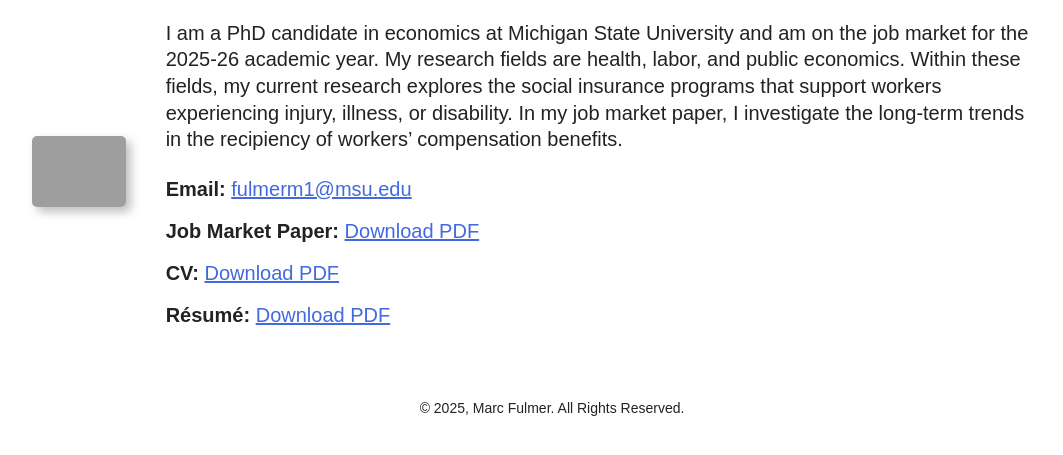
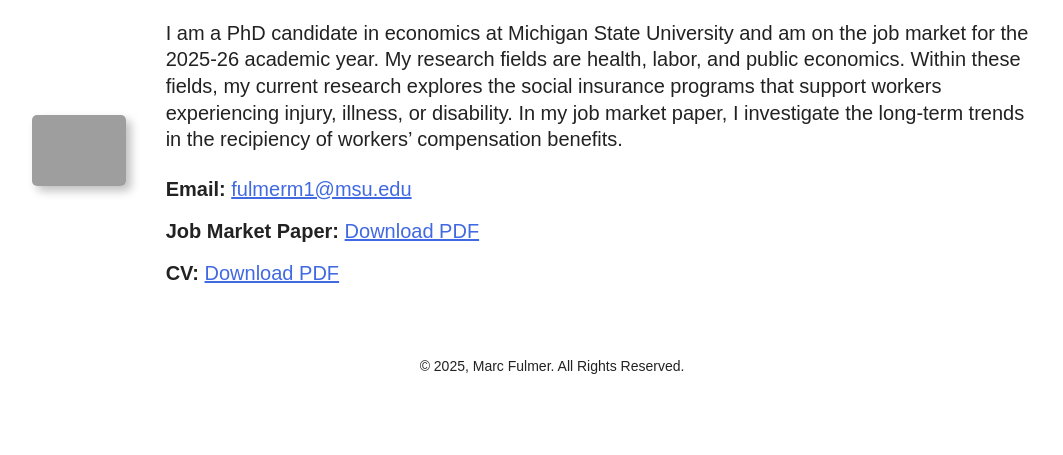
Before and after one commit to marcfulmer/marcfulmer.github.io, a plain HTML site: page index.html in a window 1280 px wide. Shown: the part 193-648 px from the top of the page, without its empty margins (108-1171 px from the left). Drawn offline with Linux system fonts and the light colour scheme; grey boxes are pictures that could not be loaded; a web font is replaced by a local one.

Commit message:
Update index.html

```diff
--- a/index.html
+++ b/index.html
@@ -76,7 +76,7 @@
   			<li><strong>Email:</strong> <a href="mailto:fulmerm1@msu.edu">fulmerm1@msu.edu</a></li>
   			<li><strong>Job Market Paper:</strong> <a href="MarcFulmerJMP.pdf" target="_blank" rel="noopener noreferrer">Download PDF</a></li>
   			<li><strong>CV:</strong> <a href="MarcFulmerCV.pdf" target="_blank" rel="noopener noreferrer">Download PDF</a></li>
-  			<li><strong>R&eacute;sum&eacute;:</strong> <a href="MarcFulmerResume.pdf" target="_blank" rel="noopener noreferrer">Download PDF</a></li>
+  			<!-- <li><strong>R&eacute;sum&eacute;:</strong> <a href="MarcFulmerResume.pdf" target="_blank" rel="noopener noreferrer">Download PDF</a></li> -->
 		</ul>
       </div>
 </div>
```
